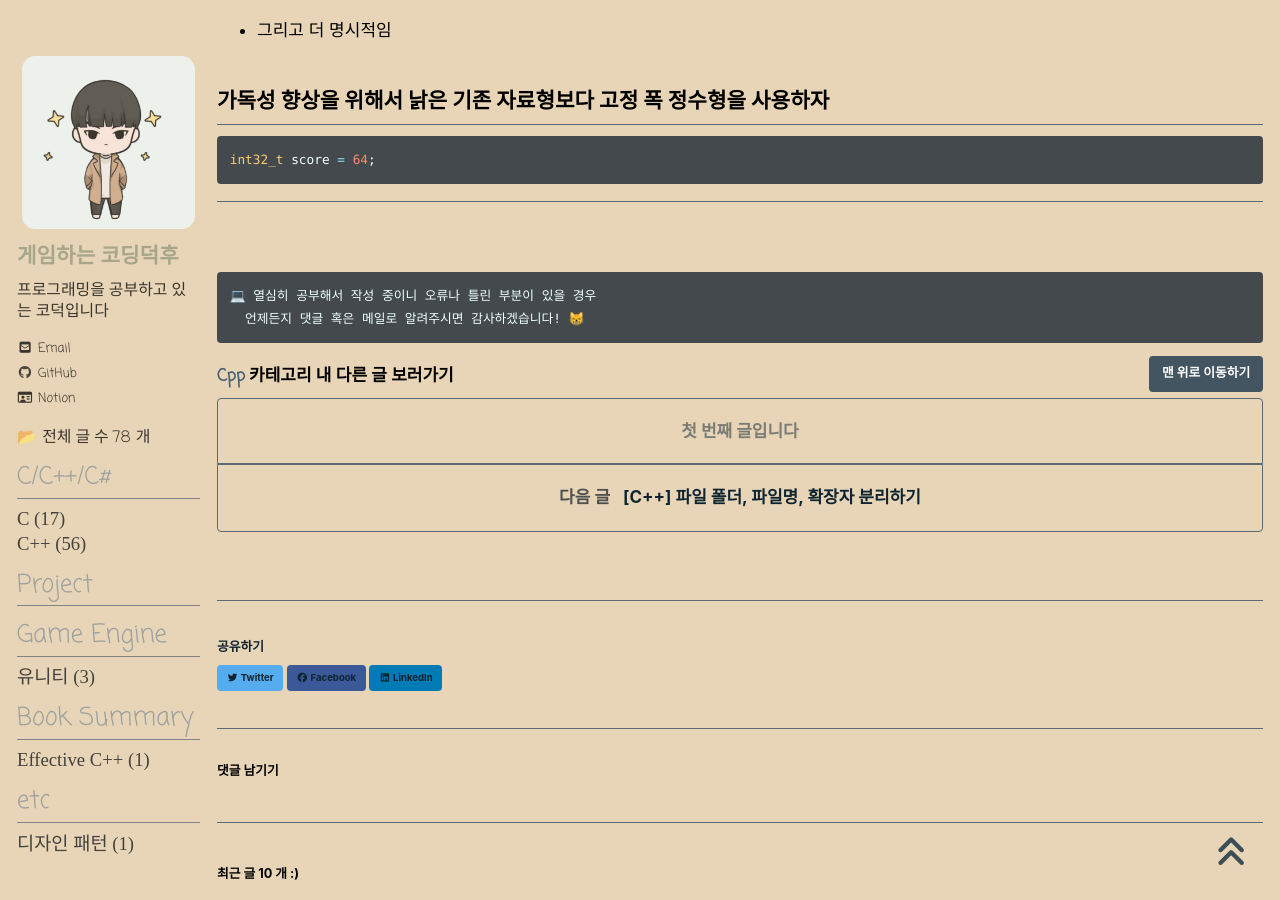
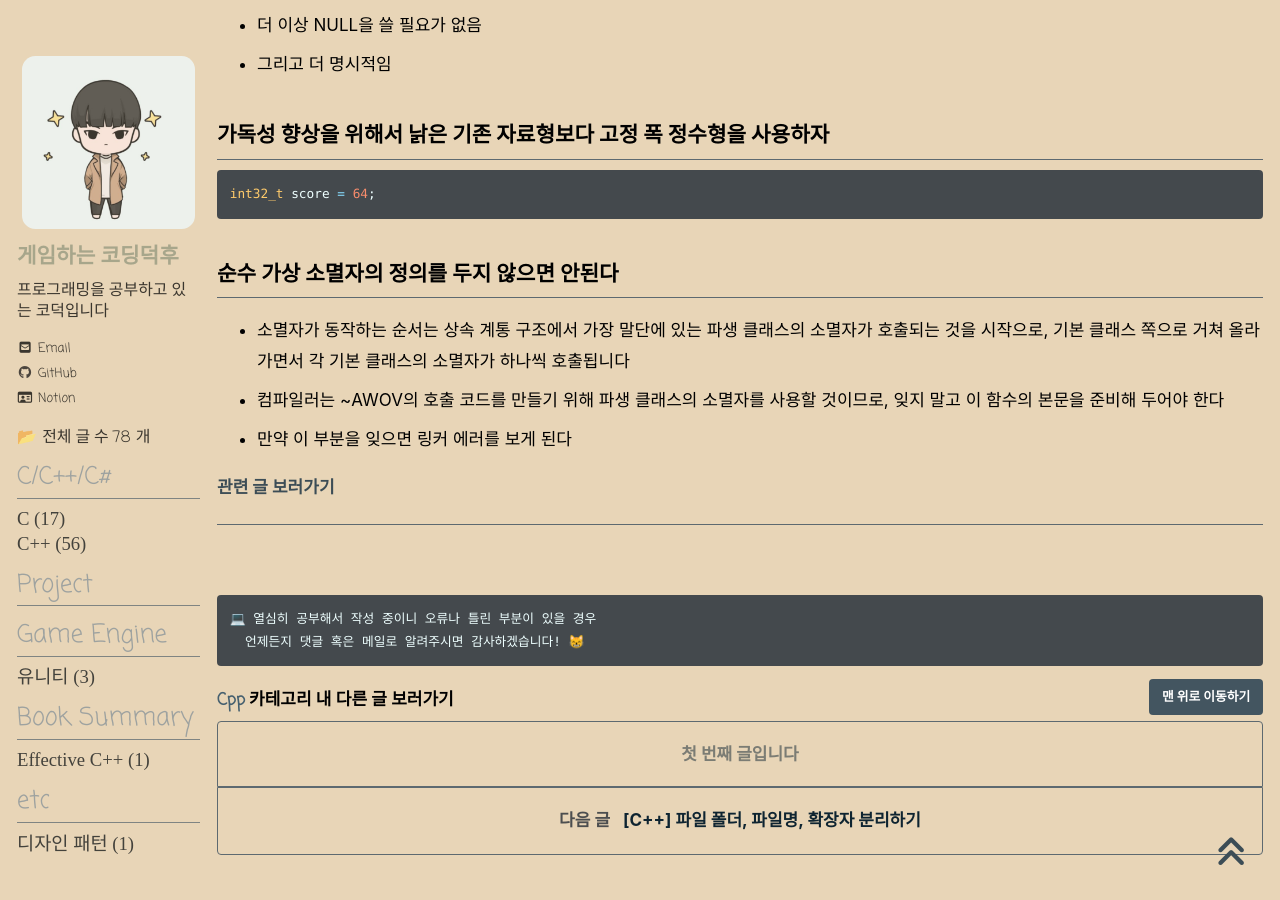
Before and after one commit to reoul/reoul.github.io, a Jekyll site: the page built from _posts/cpp/2022-03-01-cpp-0.md, in a window 1280 px wide and 900 px high, scrolled down 4348 px. Built offline with Jekyll 4.4.1, drawn with Linux system fonts in a browser that asks for light colours; cached includes are drawn as plain includes; nearby versions of some CDN libraries; some web fonts are replaced; comment, search, counter and statistics services are not loaded; some of the changed text lies outside the part shown; grey boxes are pictures that could not be loaded.

Commit message:
Modify C++ Development Knowledge & Habits
Modify C++ Development Knowledge & Habits

````diff
--- a/_posts/cpp/2022-03-01-cpp-0.md
+++ b/_posts/cpp/2022-03-01-cpp-0.md
@@ -131,6 +131,14 @@ lastmod: 2022-06-06T10:27:00+09:00
 int32_t score = 64;
 ```
 
+## 순수 가상 소멸자의 정의를 두지 않으면 안된다
+- 소멸자가 동작하는 순서는 상속 계통 구조에서 가장 말단에 있는 파생 클래스의 소멸자가 호출되는 것을 시작으로, 기본 클래스 쪽으로 거쳐 올라가면서 각 기본 클래스의 소멸자가 하나씩 호출됩니다
+- 컴파일러는 ~AWOV의 호출 코드를 만들기 위해 파생 클래스의 소멸자를 사용할 것이므로, 잊지 말고 이 함수의 본문을 준비해 두어야 한다
+- 만약 이 부분을 잊으면 링커 에러를 보게 된다
+<br>
+
+[**관련 글 보러가기**](https://reoul.github.io/effective%20c++/effective-cpp-2/)
+
 ***
 <br>
 
````
Also changed, not shown: other parts of _posts/cpp/2022-03-01-cpp-0.md (+2 -2 lines).
